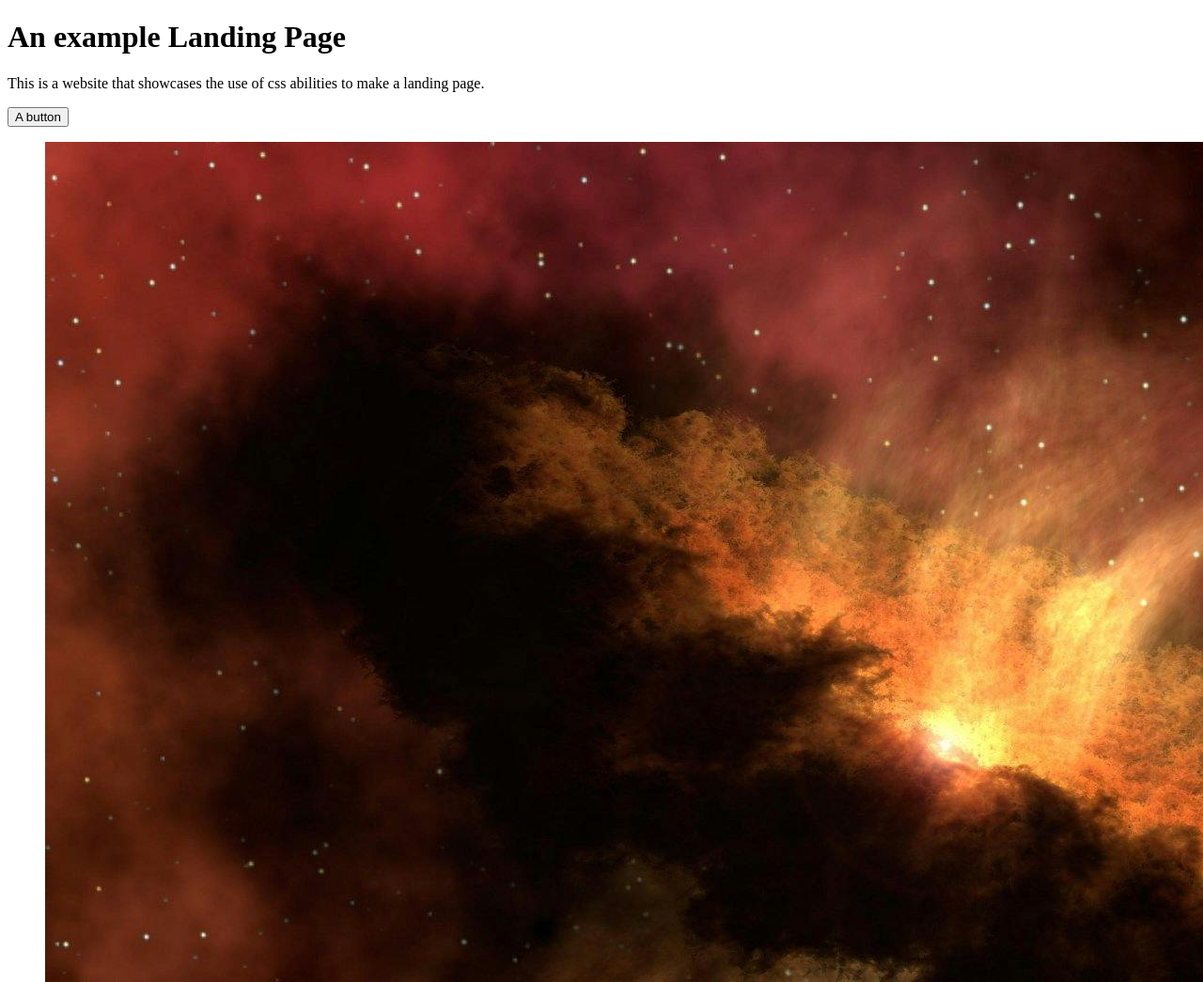
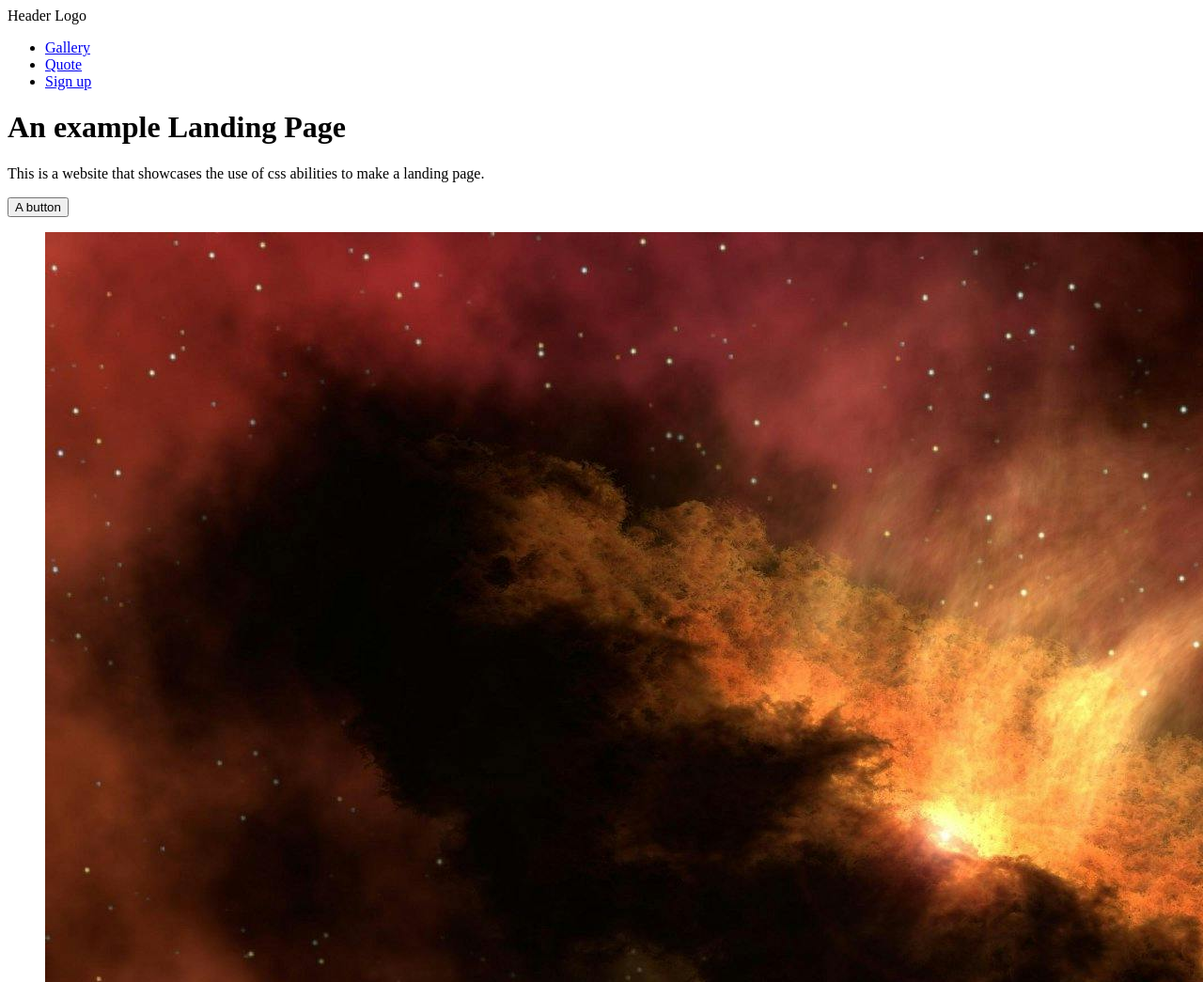
Before and after one commit to DoomK1ll3r/odin-landing-page, a plain HTML site: page index.html in a window 1280 px wide. Shown: the top 1045 px of the page at 94% size. Drawn offline with Linux system fonts and the light colour scheme.

Commit message:
Add nav bar structure

```diff
--- a/index.html
+++ b/index.html
@@ -11,7 +11,13 @@
     <body>
         <main>
             <header>
-                <nav></nav>
+                <nav>Header Logo
+                    <ul>
+                        <li><a href="#gallery">Gallery</a></li>
+                        <li><a href="#quote">Quote</a></li>
+                        <li><a href="#sign-up">Sign up</a></li>
+                    </ul>
+                </nav>
                 <h1>An example Landing Page</h1>
                 <p>This is a website that showcases the use of css abilities to make a landing page.</p>
                 <button>A button</button>
@@ -25,7 +31,7 @@
                 </div>
             </header>
 
-            <div>
+            <div id="gallery">
                 <h2>Images</h2>
                 <div>
                     <div>
@@ -63,7 +69,7 @@
                 </div>
             </div>
 
-            <div>
+            <div id="quote">
                 <div>
                     <blockquote>
                         <p>
@@ -76,7 +82,7 @@
                 </div>
             </div>
 
-            <div>
+            <div id="sign-up">
                 <div>
                     <div>
                         <span><p>Come on! Sign Up!</p></span>
```
